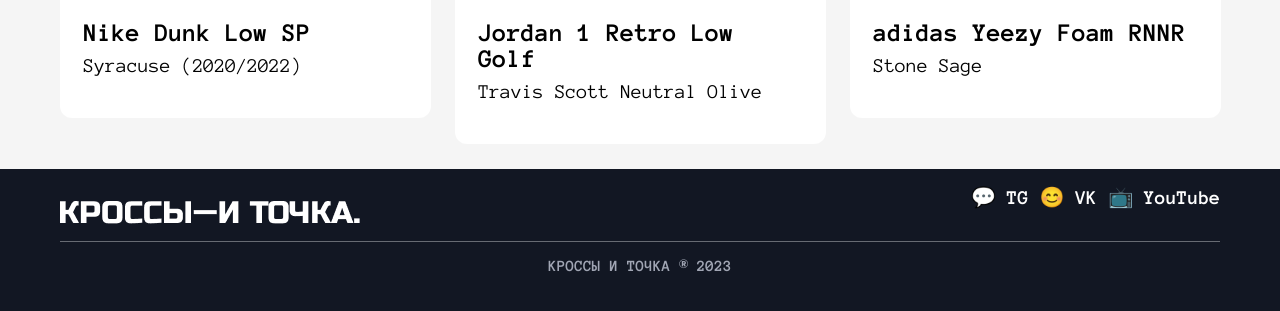
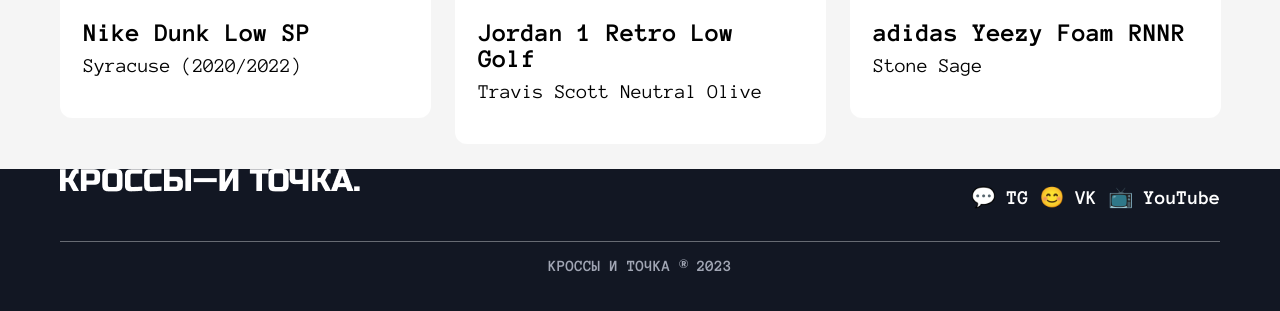
Before and after one commit to SyloYokio/Cross, a plain HTML site: page index.html in a window 1280 px wide. Shown: the part 1395-1706 px from the top of the page. Drawn offline with Linux system fonts and the light colour scheme.

Commit message:
Update styles.css

```diff
--- a/styles.css
+++ b/styles.css
@@ -105,9 +105,6 @@
   margin-top: 25px;
 }
 
-.footer-logo {
-  margin-top: 32px;
-}
 
 .footer-container {
   display: flex;
```
